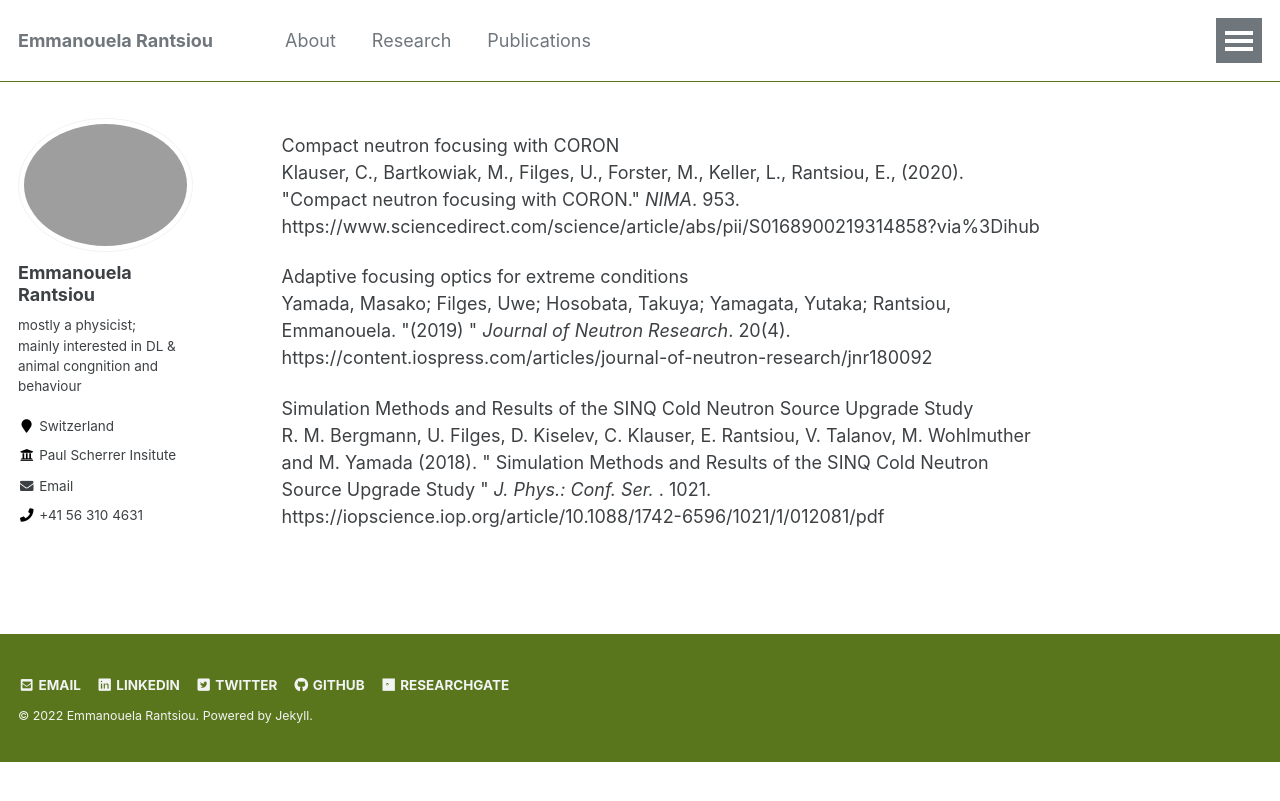
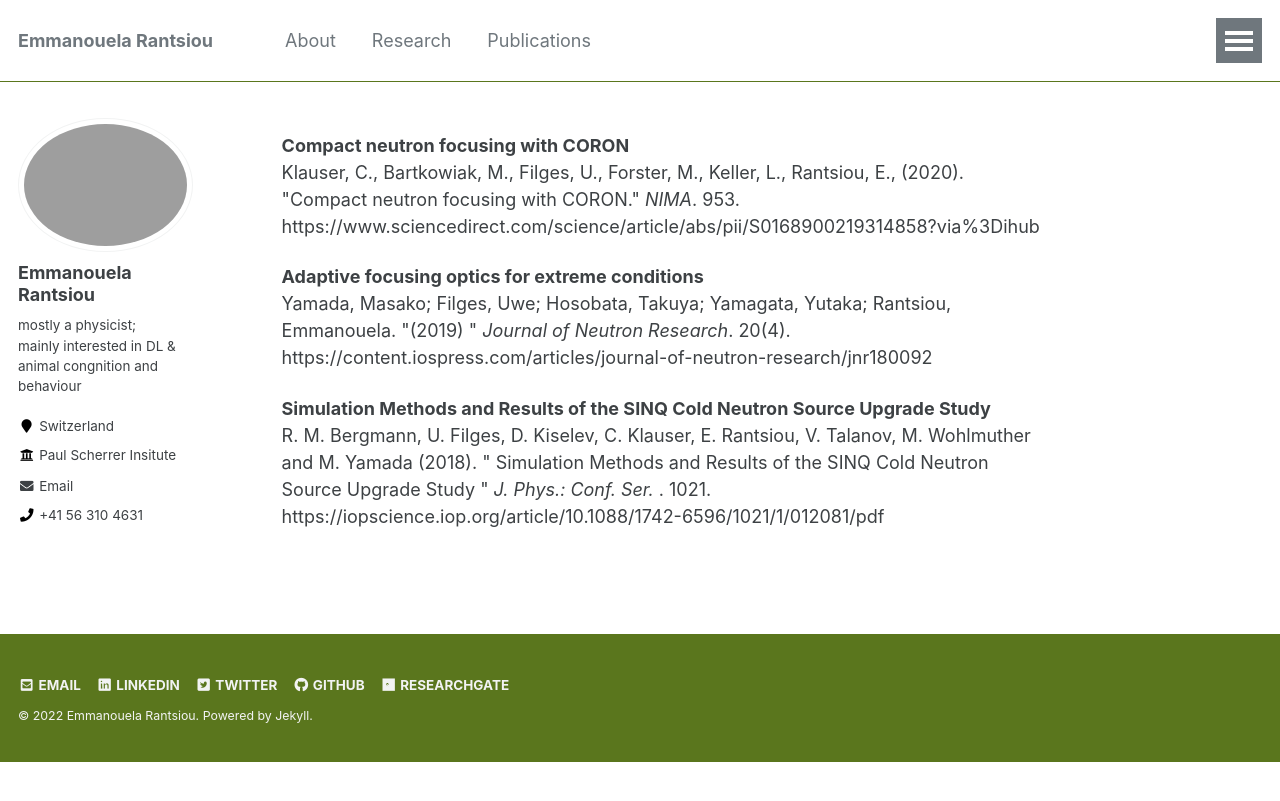
Before and after one commit to emmarant/emmarant.github.io, a Jekyll site: the page built from _pages/publications.md, in a window 1280 px wide. Shown: the top 801 px of the page. Built offline with Jekyll 4.4.1, drawn with Linux system fonts in a browser that asks for light colours.

Commit message:
Update publications.md

```diff
--- a/_pages/publications.md
+++ b/_pages/publications.md
@@ -9,7 +9,7 @@ author_profile: true
 {% include base_path %}
 
 {% for post in site.publications reversed %}
-{{post.title}}
+**{{post.title}}**
 <br>
 {{post.citation}}
 <br>
```
